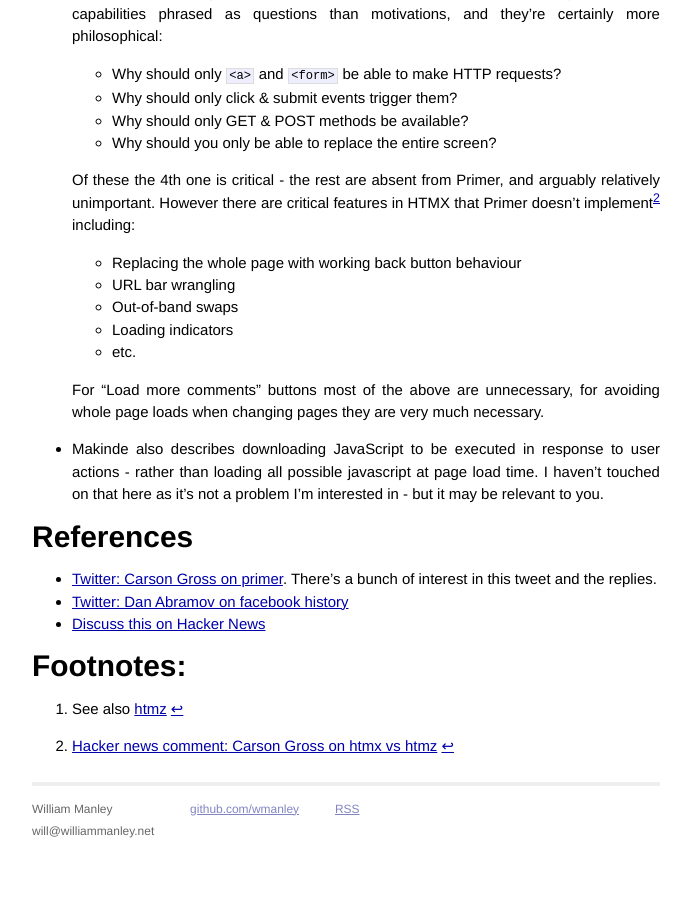
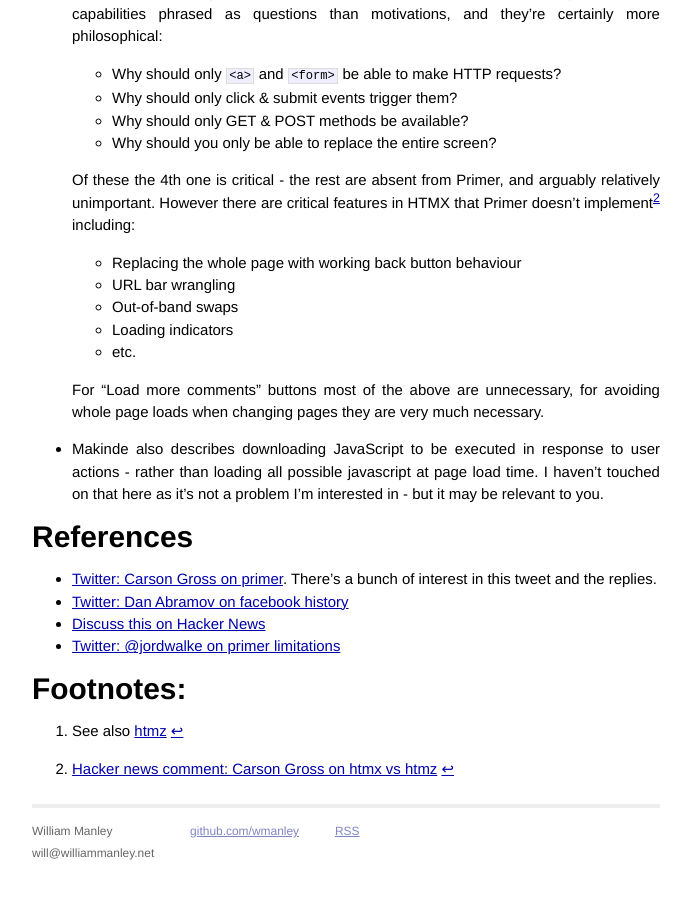
Before and after one commit to wmanley/wmanley.github.io, a Jekyll site: the page built from _posts/2024-02-20-primer-facebooks-htmx-from-2010.markdown, in a window 1280 px wide and 900 px high, scrolled down 2089 px. Shown: the whole window, without its empty margins (294-985 px from the left). Built offline with Jekyll 4.4.1, drawn with Linux system fonts in a browser that asks for light colours; before the commit the page ends 2966 px from its top, so only the background shows below that.

Commit message:
Blog: Primer: Add link to React creators' Tweet Re Primer
Thanks @yawaramin

```diff
--- a/_posts/2024-02-20-primer-facebooks-htmx-from-2010.markdown
+++ b/_posts/2024-02-20-primer-facebooks-htmx-from-2010.markdown
@@ -66,6 +66,7 @@
 * [Twitter: Carson Gross on primer](https://twitter.com/htmx_org/status/1753183384493297751).  There's a bunch of interest in this tweet and the replies.
 * [Twitter: Dan Abramov on facebook history](https://twitter.com/dan_abramov2/status/1758121064360497192)
 * [Discuss this on Hacker News](https://news.ycombinator.com/item?id=39444432)
+* [Twitter: @jordwalke on primer limitations](https://twitter.com/jordwalke/status/1753954026620940310)
 
 # Footnotes:
 
```
